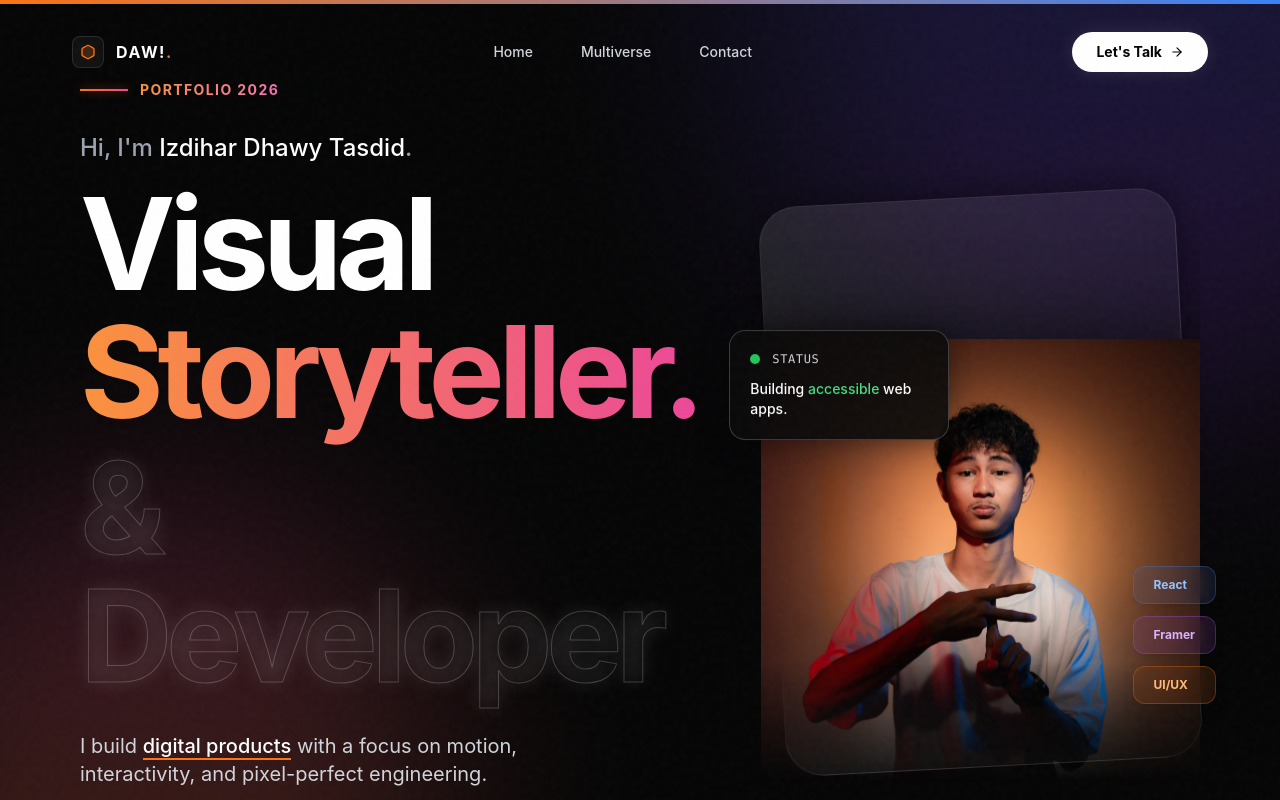
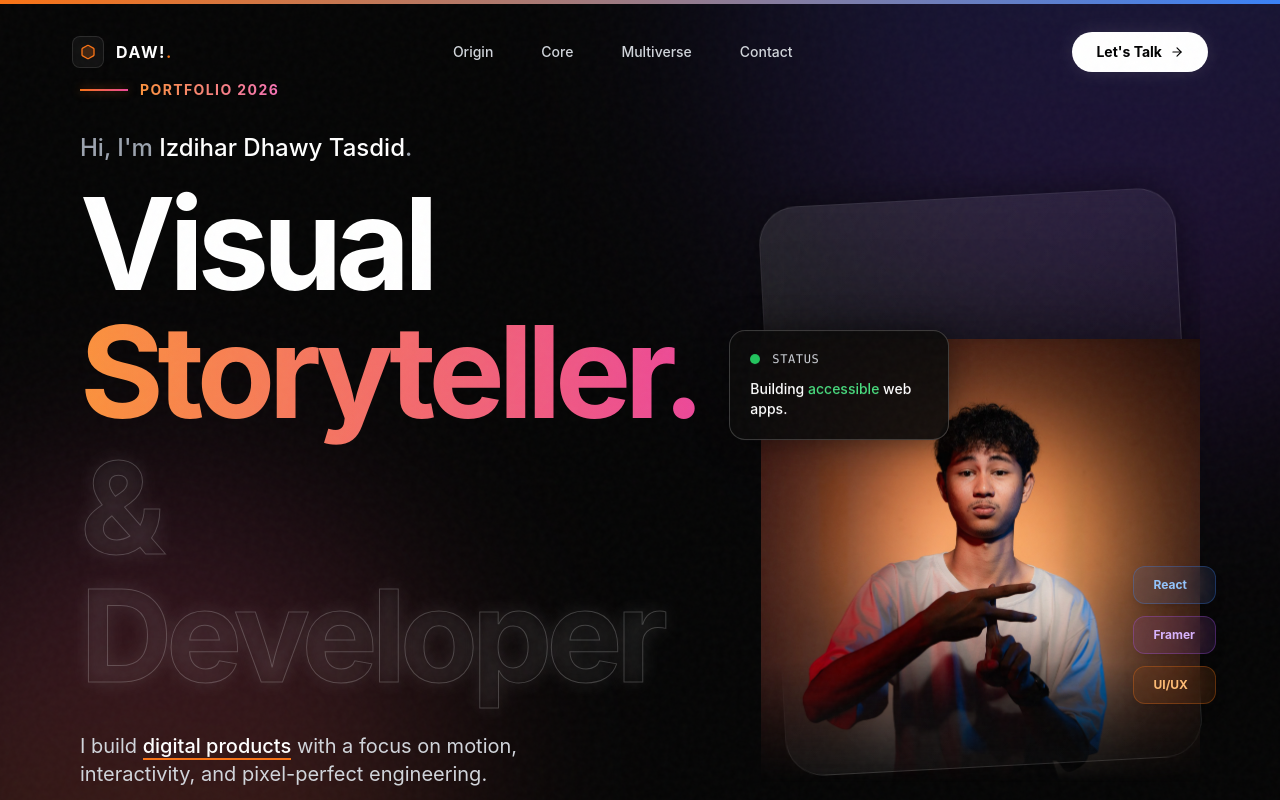
Before and after one commit to Oiz3e/DAW, a React (Vite) app: page / in a window 1280 px wide. Shown: the top 800 px of the page. Built offline with nearby package versions, Linux system fonts and the light colour scheme.

Commit message:
feat: navbar :d

```diff
--- a/src/components/Capabilities.jsx
+++ b/src/components/Capabilities.jsx
@@ -228,7 +228,7 @@ const Capabilities = ({ setActiveTab }) => {
   });
 
   return (
-    <section className="py-24 relative font-sans bg-[#050505] min-h-screen selection:bg-orange-500/30 overflow-hidden">
+    <section id="capabilities" className="py-24 relative font-sans bg-[#050505] min-h-screen selection:bg-orange-500/30 overflow-hidden">
       <div className="max-w-[1440px] mx-auto px-6 md:px-20 relative z-10">
 
         <div className="flex flex-col lg:flex-row lg:items-end justify-between mb-16 md:mb-24 gap-6 pt-10 pb-6 bg-gradient-to-b from-[#050505] to-transparent sticky top-0 md:relative backdrop-blur-xl z-50">
--- a/src/components/Navbar.jsx
+++ b/src/components/Navbar.jsx
@@ -16,7 +16,8 @@ const Navbar = () => {
   }, []);
 
   const navLinks = [
-    { name: 'Home', href: '#home' },
+    { name: 'Origin', href: '#home' },
+    { name: 'Core', href: '#capabilities' },
     { name: 'Multiverse', href: '#multiverse' },
     { name: 'Contact', href: '#contact' }
   ];
```
